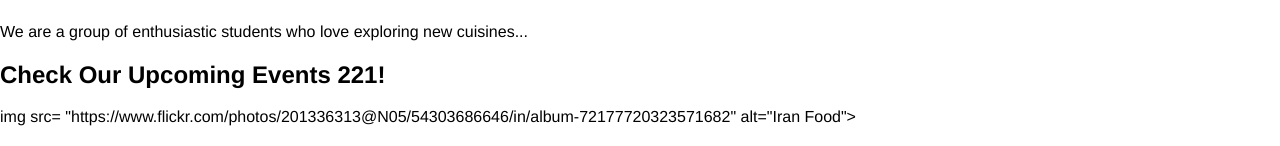
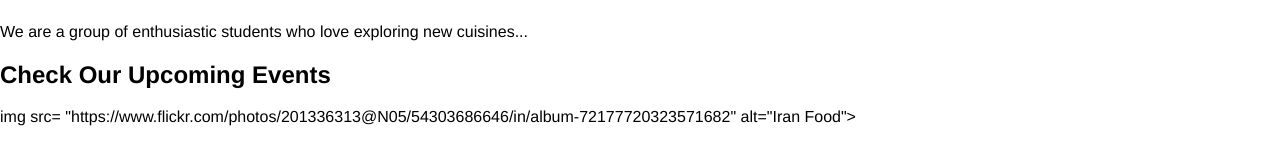
Before and after one commit to agishan/UW_Cooking_Club_Website, a Vue app in the folder my-vite-app/: page / in a window 1280 px wide. Shown: the part 224-370 px from the top of the page. Built offline with nearby package versions, Linux system fonts and the light colour scheme.

Commit message:
Update original

```diff
--- a/my-vite-app/src/views/HomePage.vue
+++ b/my-vite-app/src/views/HomePage.vue
@@ -14,7 +14,7 @@
 
    <!-- Events Section -->
    <section class="events">
-   <h2> Check Our Upcoming Events 221!</h2>
+   <h2> Check Our Upcoming Events</h2>
    <div class="event-grid">
    <div class = "event-card">
    img src= "https://www.flickr.com/photos/201336313@N05/54303686646/in/album-72177720323571682" alt="Iran Food">
```
